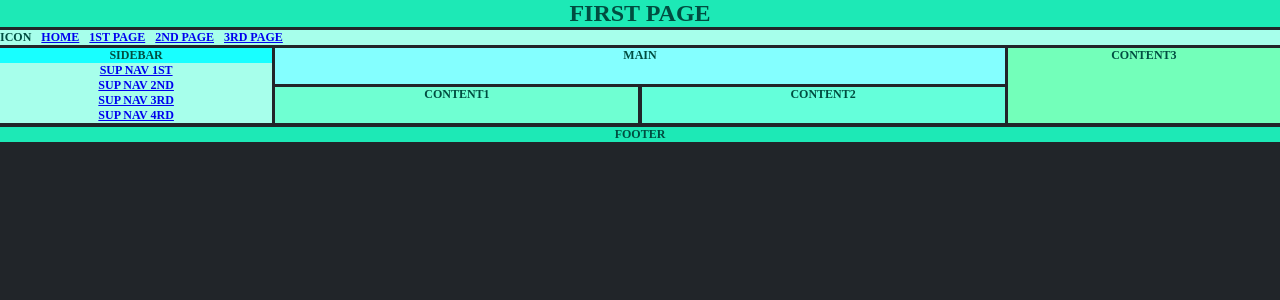
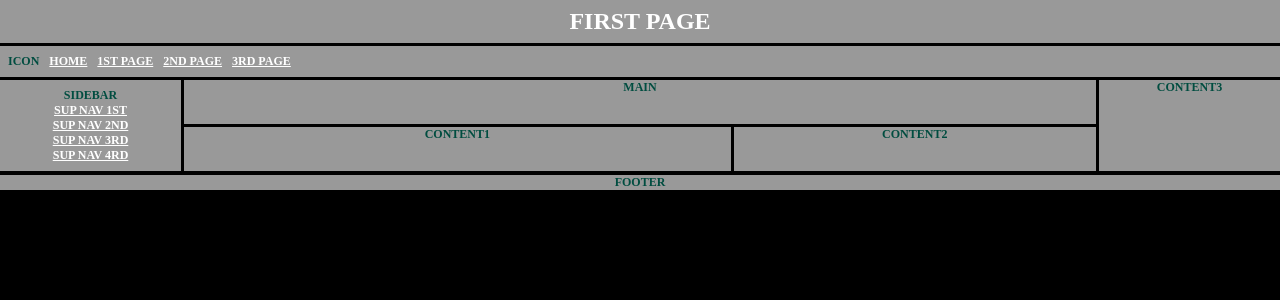
Before and after one commit to Weerawut1996/react-routerV6, a React (Vite) app: page /1stPage in a window 1280 px wide. Shown: the top 300 px of the page. Built offline with nearby package versions, Linux system fonts and the light colour scheme.

Commit message:
update template

```diff
--- a/index.html
+++ b/index.html
@@ -3,6 +3,7 @@
   <head>
     <meta charset="UTF-8" />
     <meta name="viewport" content="width=device-width, initial-scale=1.0" />
+    <link rel="shortcut icon" href="public/ico/home_icon.svg" type="image/x-icon" id="page-ico">
     <title>React - routerv6</title>
   </head>
   <body>
--- a/src/index.css
+++ b/src/index.css
@@ -1,3 +1,10 @@
+:root {
+   --a1in4rem: 0.25rem;
+   --aHaftrem: 0.5rem;
+   --a1rem: 1rem;
+   --test-bgcolor: #999;
+}
+
 * {
    margin: 0;
    padding: 0;
@@ -6,12 +13,21 @@
 
 body {
    width: 100%;
-   background-color: #212529 !important
+   background-color: #000 !important
 }
 
-.d-inline-block{
+a{
+   color: #fff;
+}
+
+.supnav-block > * {
+   display: block;
+}
+
+.d-inline-block {
    display: inline-block;
 }
+
 .d-grid {
    display: grid;
 
@@ -21,23 +37,23 @@ body {
    display: flex;
 }
 
-.gap-10px{
+.gap-10px {
    gap: 10px;
 }
 
-.supnav-block > *{
-   display: block;
+.text-fff{
+   color: #fff;
 }
 
 .container {
    display: grid;
-   grid-template-columns: 1.5fr 2fr 2fr 1.5fr;
+   grid-template-columns: 1fr 2fr 1fr 2fr 1fr;
    grid-template-areas:
-     "header header header header"
-     "nav nav nav nav"
-     "sidebar main main content3"
-     "sidebar content1 content2 content3"
-     "footer footer footer footer";
+      "header header header header header"
+      "nav nav nav nav nav"
+      "sidebar main main main content3"
+      "sidebar content1 content1 content2 content3"
+      "footer footer footer footer footer";
    grid-gap: 0.2rem;
    font-weight: 800;
    text-transform: uppercase;
@@ -46,63 +62,57 @@ body {
    text-align: center;
 }
 
- .container header{
-   background: #1de9b6;
+.container header {
+   background: var(--test-bgcolor);
+   color: #fff;
+   padding: var(--aHaftrem) 0;
    grid-area: header;
-   border-radius: var(--main-radius);
-   padding-top: var(--main-padding);
 }
 
 .container nav {
-   background: #a7ffeb;
    grid-area: nav;
-   border-radius: var(--main-radius);
-   padding-top: var(--main-padding);
+}
+
+.container #nanvar{
+   padding: var(--aHaftrem);
+   background: var(--test-bgcolor);
 }
 
 .container section {
-   background: #84ffff;
+   background: var(--test-bgcolor);
    grid-area: main;
-   border-radius: var(--main-radius);
-   padding-top: var(--main-padding);
 }
 
 .container .sidebar {
-   background: #18ffff;
+   background: var(--test-bgcolor);
    grid-area: sidebar;
-   border-radius: var(--main-radius);
-   padding-top: var(--main-padding);
+   padding: var(--aHaftrem) 0;
 }
 
 .container .content1 {
-   background: #6fffd2;
+   background: var(--test-bgcolor);
    grid-area: content1;
-   border-radius: var(--main-radius);
-   padding-top: var(--main-padding);
 }
 
 .container .content2 {
-   background: #64ffda;
+   background: var(--test-bgcolor);
    grid-area: content2;
-   border-radius: var(--main-radius);
-   padding-top: var(--main-padding);
 }
 
 .container .content3 {
-   background: #73ffba;
+   background: var(--test-bgcolor);
    grid-area: content3;
-   border-radius: var(--main-radius);
-   padding-top: var(--main-padding);
 }
 
 .container footer {
-   background: #1de9b6;
+   background: var(--test-bgcolor);
    grid-area: footer;
-   border-radius: var(--main-radius);
-   padding-top: var(--main-padding);
 }
+
 @media only screen and (max-width: 750px) {
-     .container {grid-template-columns: 0.75fr 1.25fr 1.25fr 0.75fr;}
+   .container {
+      grid-template-columns: 0.75fr 1.25fr 1.25fr 0.75fr;
+   }
 }
 
 @media only screen and (max-width: 600px) {
```
Lines whose indentation alone changed are shown as unchanged.
